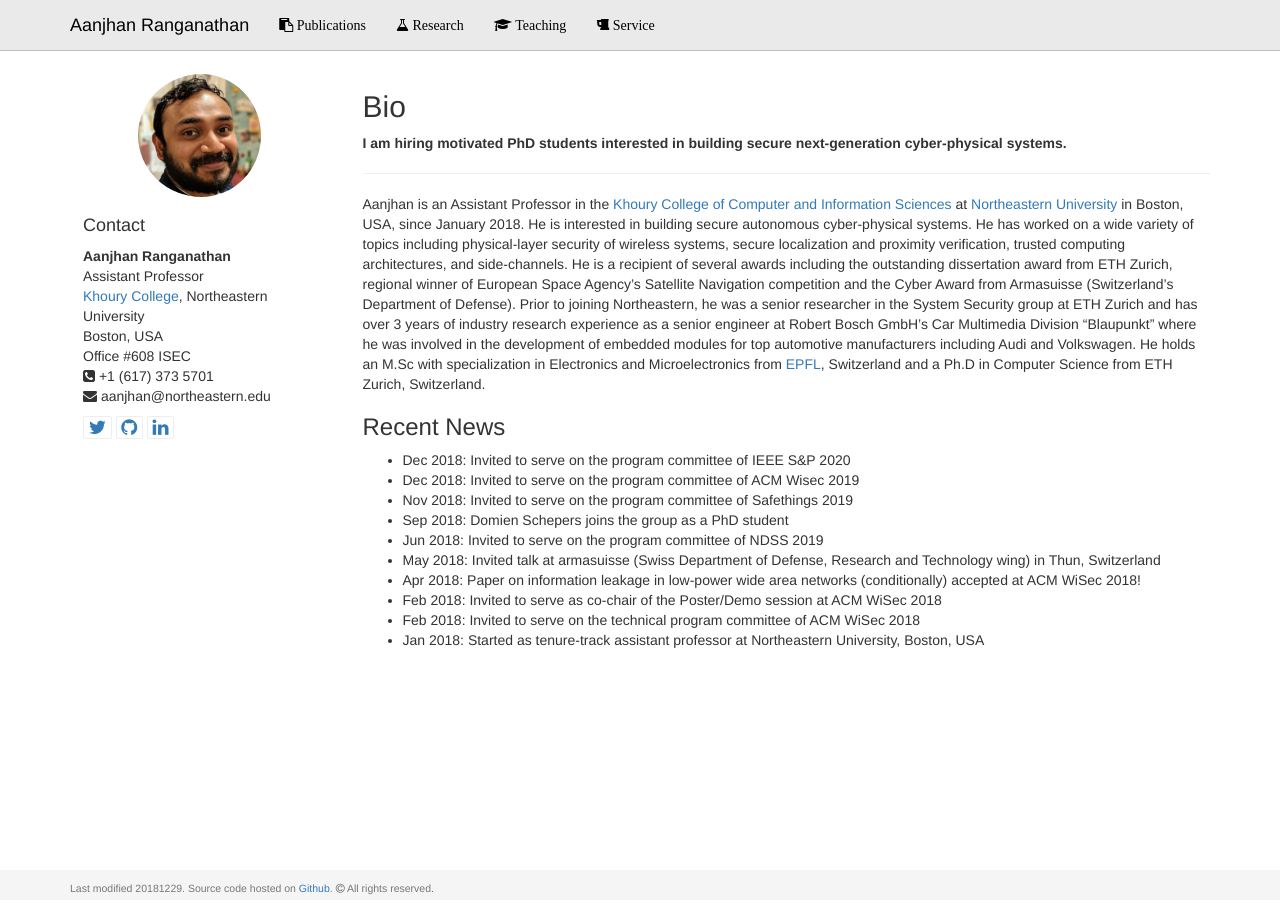
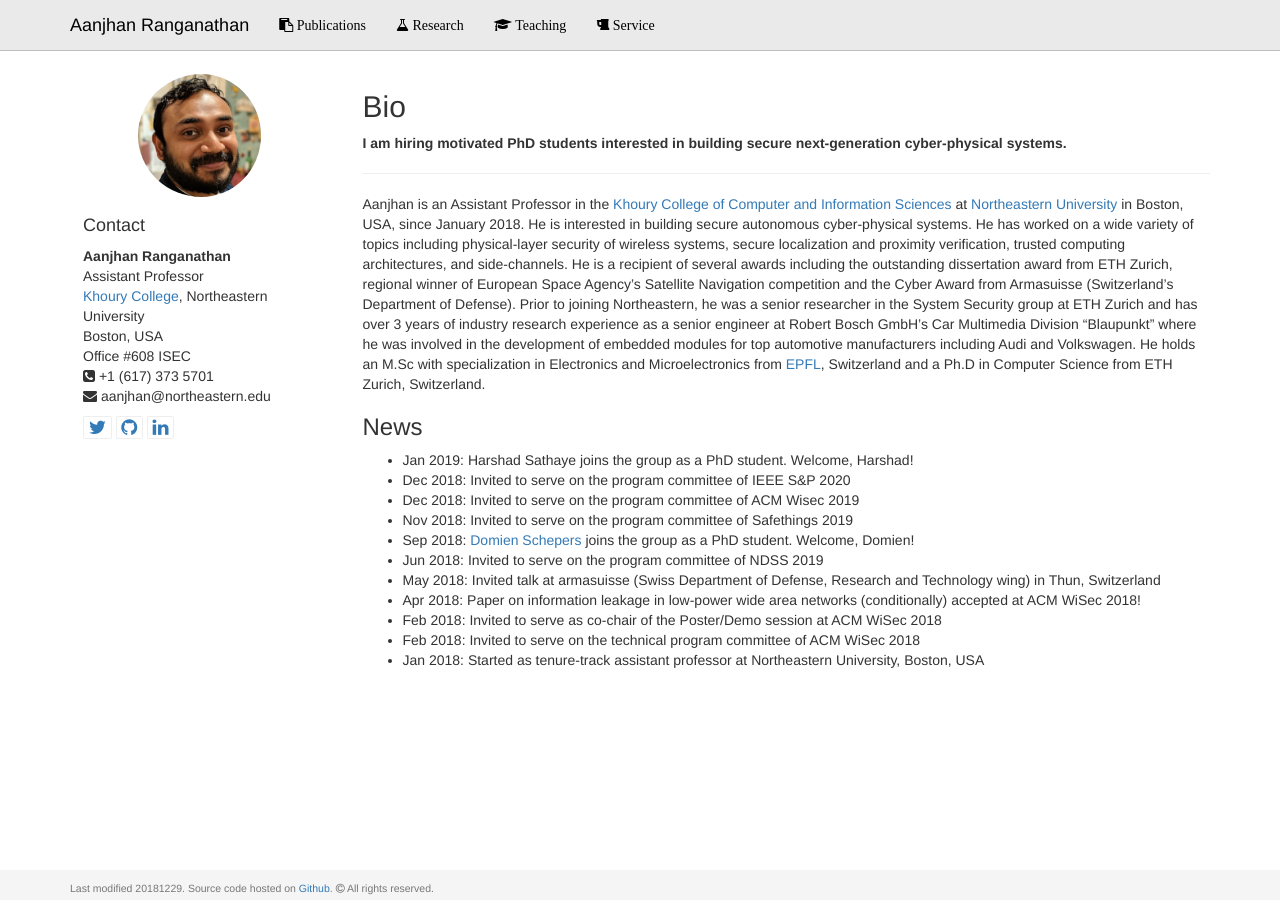
Before and after one commit to aanjhan/mywebsite, a Jekyll site: the page built from index.md, in a window 1280 px wide. Built offline with Jekyll 4.4.1, drawn with Linux system fonts in a browser that asks for light colours.

```diff
--- a/index.md
+++ b/index.md
@@ -11,11 +11,12 @@ layout: default
 Aanjhan is an Assistant Professor in the [Khoury College of Computer and Information Sciences] at [Northeastern University] in Boston, USA, since January 2018. He is interested in building secure autonomous cyber-physical systems. He has worked on a wide variety of topics including physical-layer security of wireless systems, secure localization and proximity verification, trusted computing architectures, and side-channels. He is a recipient of several awards including the outstanding dissertation award from ETH Zurich, regional winner of European Space Agency’s Satellite Navigation competition and the Cyber Award from Armasuisse (Switzerland’s Department of Defense). Prior to joining Northeastern, he was a senior researcher in the System Security group at ETH Zurich and has over 3 years of industry research experience as a senior engineer at Robert Bosch GmbH's Car Multimedia Division "Blaupunkt" where he was involved in the development of embedded modules for top automotive manufacturers including Audi and Volkswagen. He holds an M.Sc with specialization in Electronics and Microelectronics from [EPFL], Switzerland and a Ph.D in Computer Science from ETH Zurich, Switzerland.
 
 
-### Recent News
+### News
+* Jan 2019: Harshad Sathaye joins the group as a PhD student. Welcome, Harshad!
 * Dec 2018: Invited to serve on the program committee of IEEE S&P 2020
 * Dec 2018: Invited to serve on the program committee of ACM Wisec 2019
 * Nov 2018: Invited to serve on the program committee of Safethings 2019
-* Sep 2018: Domien Schepers joins the group as a PhD student
+* Sep 2018: [Domien Schepers] joins the group as a PhD student. Welcome, Domien!
 * Jun 2018: Invited to serve on the program committee of NDSS 2019
 * May 2018: Invited talk at armasuisse (Swiss Department of Defense, Research and Technology wing) in Thun, Switzerland
 * Apr 2018: Paper on information leakage in low-power wide area networks (conditionally) accepted at ACM WiSec 2018!
@@ -28,3 +29,4 @@ Aanjhan is an Assistant Professor in the [Khoury College of Computer and Informa
 [Prof. Dr. Srdjan Capkun]:http://www.syssec.ethz.ch/people/capkun.html
 [Khoury College of Computer and Information Sciences]:http://khoury.northeastern.edu
 [Northeastern University]:http://www.northeastern.edu
+[Domien Schepers]:https://www.khoury.northeastern.edu/people/domien-schepers/
```
Also changed, not shown: teaching/courses/spring19/index.md (added, +66 -0 lines), teaching/index.md (+1 -0 lines), 8 other files.
